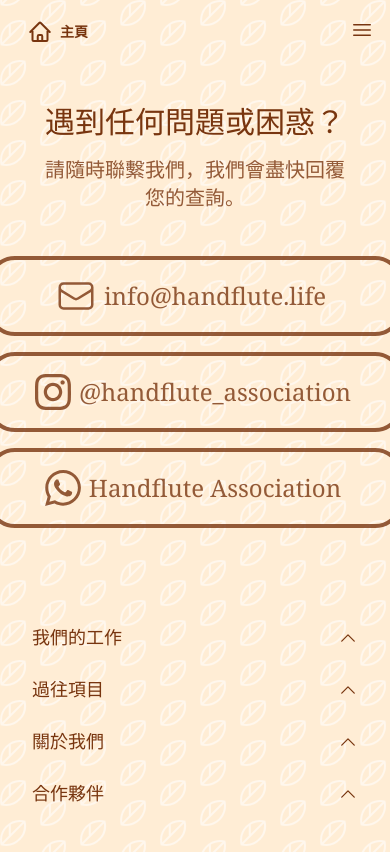
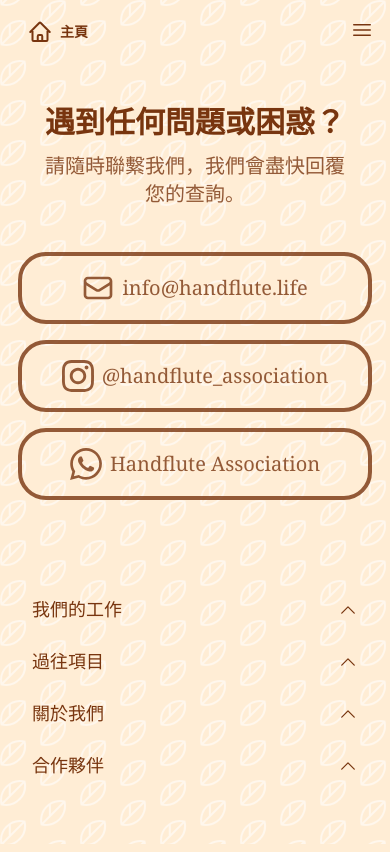
Before and after one commit to sam-lo/handflute-life, a Next.js app: page /about/contact in a window 390 px wide. Built offline with nearby package versions, Linux system fonts and the light colour scheme.

Commit message:
fixed mobile ui of contact us

```diff
--- a/app/about/contact/page.tsx
+++ b/app/about/contact/page.tsx
@@ -4,8 +4,8 @@
   return (
     <>
       <div className="flex flex-col items-center text-center justify-center sm:gap-6 sm:p-24 p-10 selection:bg-amber-900/30">
-        <div className="flex flex-col items-center justify-center space-y-4">
-          <div className="text-3xl sm:text-5xl text-amber-900">
+        <div className="flex flex-col items-center justify-center gap-3">
+          <div className="text-3xl sm:text-5xl font-bold text-amber-900">
             遇到任何問題或困惑？
           </div>
           <div className="text-xl sm:text-2xl text-amber-900/80">
@@ -26,14 +26,14 @@
   return (
     <a
       href="mailto:info@handflute.life"
-      className="group flex flex-col items-center justify-center space-y-4 outline outline-4 outline-amber-900/80 hover:bg-amber-900/80 rounded-3xl pl-9 py-4">
+      className="group flex flex-col items-center justify-center space-y-4 outline outline-4 outline-amber-900/80 hover:bg-amber-900/80 rounded-3xl sm:pl-12 pl-10 py-4">
       <div className="flex items-center justify-center space-x-2 text-amber-900/80 group-hover:text-white">
-        <EnvelopeIcon className="h-10 group-hover:opacity-0 transition duration-300 ease-in-out"/>
-        <div className="text-2xl font-serif group-hover:-translate-x-10 duration-300 ease-in-out">
+        <EnvelopeIcon className="sm:h-10 h-8 stroke-2 group-hover:opacity-0 transition duration-300 ease-in-out"/>
+        <div className="sm:text-2xl text-xl font-serif group-hover:-translate-x-10 duration-300 ease-in-out">
           info@handflute.life
         </div>
         <PaperAirplaneIcon
-          className="h-9 opacity-0 group-hover:-translate-x-9 group-hover:opacity-100 transition duration-500 ease-in-out"/>
+          className="sm:h-9 h-8 opacity-0 group-hover:-translate-x-9 group-hover:opacity-100 transition duration-500 ease-in-out"/>
       </div>
     </a>
   )
@@ -43,12 +43,12 @@
   return (
     <a
       href="https://instagram.com/handflute_association"
-      className="group flex flex-col items-center justify-center space-y-5 outline outline-4 outline-amber-900/80 hover:bg-amber-900/80 rounded-3xl pl-11 py-4">
+      className="group flex flex-col items-center justify-center space-y-5 outline outline-4 outline-amber-900/80 hover:bg-amber-900/80 rounded-3xl sm:pl-12 pl-10 py-4">
       <div className="flex items-center justify-center space-x-2 text-amber-900/80 group-hover:text-white">
         <div className="group-hover:opacity-0 transition duration-300 ease-in-out">
           <svg
             xmlns="http://www.w3.org/2000/svg"
-            className="h-9 w-9"
+            className="sm:h-9 h-8"
             fill="currentColor"
             viewBox="0 0 24 24"
           >
@@ -56,11 +56,11 @@
               d="M12 2.163c3.204 0 3.584.012 4.85.07 3.252.148 4.771 1.691 4.919 4.919.058 1.265.069 1.645.069 4.849 0 3.205-.012 3.584-.069 4.849-.149 3.225-1.664 4.771-4.919 4.919-1.266.058-1.644.07-4.85.07-3.204 0-3.584-.012-4.849-.07-3.26-.149-4.771-1.699-4.919-4.92-.058-1.265-.07-1.644-.07-4.849 0-3.204.013-3.583.07-4.849.149-3.227 1.664-4.771 4.919-4.919 1.266-.057 1.645-.069 4.849-.069zm0-2.163c-3.259 0-3.667.014-4.947.072-4.358.2-6.78 2.618-6.98 6.98-.059 1.281-.073 1.689-.073 4.948 0 3.259.014 3.668.072 4.948.2 4.358 2.618 6.78 6.98 6.98 1.281.058 1.689.072 4.948.072 3.259 0 3.668-.014 4.948-.072 4.354-.2 6.782-2.618 6.979-6.98.059-1.28.073-1.689.073-4.948 0-3.259-.014-3.667-.072-4.947-.196-4.354-2.617-6.78-6.979-6.98-1.281-.059-1.69-.073-4.949-.073zm0 5.838c-3.403 0-6.162 2.759-6.162 6.162s2.759 6.163 6.162 6.163 6.162-2.759 6.162-6.163c0-3.403-2.759-6.162-6.162-6.162zm0 10.162c-2.209 0-4-1.79-4-4 0-2.209 1.791-4 4-4s4 1.791 4 4c0 2.21-1.791 4-4 4zm6.406-11.845c-.796 0-1.441.645-1.441 1.44s.645 1.44 1.441 1.44c.795 0 1.439-.645 1.439-1.44s-.644-1.44-1.439-1.44z"/>
           </svg>
         </div>
-        <div className="text-2xl font-serif group-hover:-translate-x-10 duration-300 ease-in-out">
+        <div className="sm:text-2xl text-xl font-serif group-hover:-translate-x-10 duration-300 ease-in-out">
           @handflute_association
         </div>
         <PaperAirplaneIcon
-          className="h-10 opacity-0 group-hover:-translate-x-9 group-hover:opacity-100 transition duration-500 ease-in-out"/>
+          className="sm:h-9 h-8 opacity-0 group-hover:-translate-x-9 group-hover:opacity-100 transition duration-500 ease-in-out"/>
       </div>
     </a>
   )
@@ -70,12 +70,12 @@
   return (
     <a
       href="https://wa.me/85254057402"
-      className="group flex flex-col items-center justify-center space-y-5 outline outline-4 outline-amber-900/80 hover:bg-amber-900/80 rounded-3xl pl-11 py-4">
+      className="group flex flex-col items-center justify-center space-y-5 outline outline-4 outline-amber-900/80 hover:bg-amber-900/80 rounded-3xl sm:pl-12 pl-10 py-4">
       <div className="flex items-center justify-center space-x-2 text-amber-900/80 group-hover:text-white">
         <div className="group-hover:opacity-0 transition duration-300 ease-in-out">
           <svg
             xmlns="http://www.w3.org/2000/svg"
-            className="h-9 w-9"
+            className="sm:h-9 h-8"
             fill="currentColor"
             viewBox="0 0 24 24"
           >
@@ -83,11 +83,11 @@
               d="M.057 24l1.687-6.163c-1.041-1.804-1.588-3.849-1.587-5.946.003-6.556 5.338-11.891 11.893-11.891 3.181.001 6.167 1.24 8.413 3.488 2.245 2.248 3.481 5.236 3.48 8.414-.003 6.557-5.338 11.892-11.893 11.892-1.99-.001-3.951-.5-5.688-1.448l-6.305 1.654zm6.597-3.807c1.676.995 3.276 1.591 5.392 1.592 5.448 0 9.886-4.434 9.889-9.885.002-5.462-4.415-9.89-9.881-9.892-5.452 0-9.887 4.434-9.889 9.884-.001 2.225.651 3.891 1.746 5.634l-.999 3.648 3.742-.981zm11.387-5.464c-.074-.124-.272-.198-.57-.347-.297-.149-1.758-.868-2.031-.967-.272-.099-.47-.149-.669.149-.198.297-.768.967-.941 1.165-.173.198-.347.223-.644.074-.297-.149-1.255-.462-2.39-1.475-.883-.788-1.48-1.761-1.653-2.059-.173-.297-.018-.458.13-.606.134-.133.297-.347.446-.521.151-.172.2-.296.3-.495.099-.198.05-.372-.025-.521-.075-.148-.669-1.611-.916-2.206-.242-.579-.487-.501-.669-.51l-.57-.01c-.198 0-.52.074-.792.372s-1.04 1.016-1.04 2.479 1.065 2.876 1.213 3.074c.149.198 2.095 3.2 5.076 4.487.709.306 1.263.489 1.694.626.712.226 1.36.194 1.872.118.571-.085 1.758-.719 2.006-1.413.248-.695.248-1.29.173-1.414z"/>
           </svg>
         </div>
-        <div className="text-2xl font-serif group-hover:-translate-x-10 duration-300 ease-in-out">
+        <div className="sm:text-2xl text-xl font-serif group-hover:-translate-x-10 duration-300 ease-in-out">
           Handflute Association
         </div>
         <PaperAirplaneIcon
-          className="h-10 opacity-0 group-hover:-translate-x-9 group-hover:opacity-100 transition duration-500 ease-in-out"/>
+          className="sm:h-9 h-8 opacity-0 group-hover:-translate-x-9 group-hover:opacity-100 transition duration-500 ease-in-out"/>
       </div>
     </a>
   )
--- a/app/page.tsx
+++ b/app/page.tsx
@@ -19,9 +19,9 @@
             香港手笛協會是全球唯一推廣普手笛提供及系統教學的機構，成立於2021年 ，致力推廣手笛音樂文化，定期舉辦手笛工作坊、體驗講座、商業演出、非牟利項目等等。
           </div>
         </div>
-        <div className="flex gap-6">
-          <a href="/about"
-             className="group flex py-2 sm:px-6 px-5 gap-1 items-center bg-amber-900 text-orange-100 hover:shadow-lg hover:shadow-amber-900/80 hover:scale-[1.01] transition-all duration-300 rounded-full">
+        <div className="flex sm:gap-6 gap-2">
+          <a href="/about/contact"
+             className="group flex py-2 sm:px-6 px-4 gap-1 items-center bg-amber-900 text-orange-100 hover:shadow-lg hover:shadow-amber-900/80 hover:scale-[1.01] transition-all duration-300 rounded-full">
             <div className="sm:text-xl text-lg translate-x-3 group-hover:translate-x-0 transition-all duration-300">
               聯絡我們
             </div>
@@ -29,7 +29,7 @@
               className="group-hover:opacity-100 opacity-0 h-6 stroke-2 transition-all duration-300"/>
           </a>
           <a href="/about"
-             className="group flex py-2 sm:px-6 px-5 gap-1 items-center hover:bg-amber-900 text-amber-900 hover:text-orange-100 hover:shadow-lg hover:shadow-amber-900/80 hover:scale-[1.01] transition-all duration-200 rounded-full">
+             className="group flex py-2 sm:px-6 px-4 gap-1 items-center hover:bg-amber-900 text-amber-900 hover:text-orange-100 hover:shadow-lg hover:shadow-amber-900/80 hover:scale-[1.01] transition-all duration-200 rounded-full">
             <InformationCircleIcon
               className="h-6 stroke-2"/>
             <div className="sm:text-xl text-lg">
```
